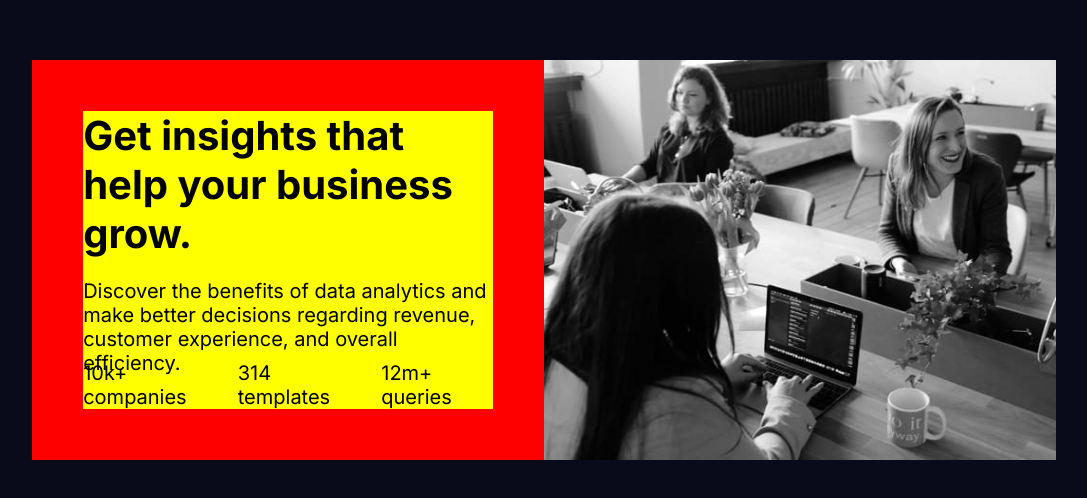
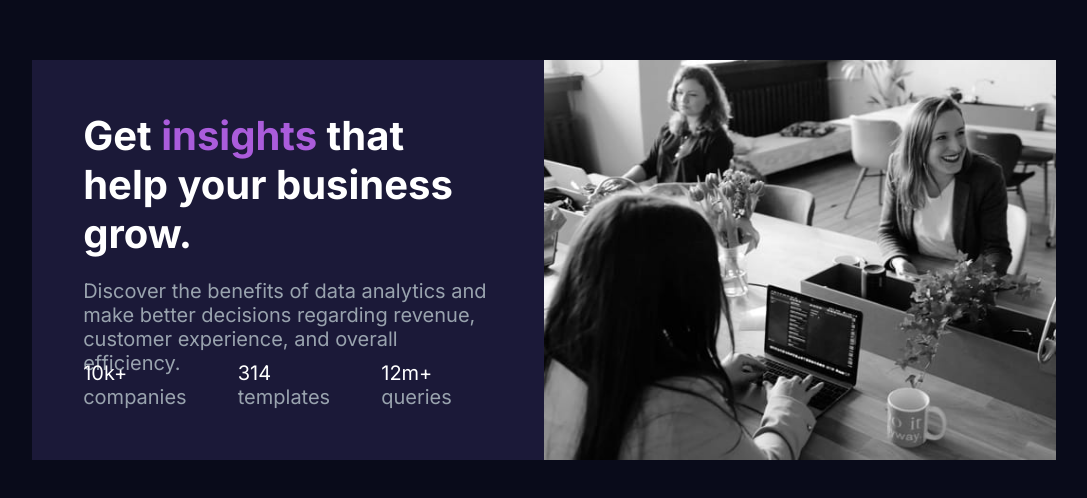
Before and after one commit to VMH1225/FrontEndMentor, a plain HTML site: page stats-preview-card-component-main/index.html in a window 1280 px wide. Shown: the part 140-638 px from the top of the page, without its empty margins (96-1183 px from the left). Drawn offline with Linux system fonts and the light colour scheme.

Commit message:
intial styles complete

```diff
--- a/stats-preview-card-component-main/css/style.css
+++ b/stats-preview-card-component-main/css/style.css
@@ -16,7 +16,7 @@ body{
 main{
         width: 80%;
         height: 50%;
-        background-color: red;
+        background-color: hsl(244, 38%, 16%);
         position: relative;
 }
 
@@ -31,7 +31,7 @@ img{
 
 section{
     display: flex;
-    background-color: yellow;
+    background-color:  hsl(244, 38%, 16%);
     position: absolute;
     width: 40%;
     top: 0;
@@ -45,11 +45,16 @@ h1{
     font-size: 2.5em;
     font-weight: 700;
     margin-bottom: 5%;
+    color: white;
 }
 
+h1 > span{
+    color: hsl(277, 64%, 61%);
+}
 p{
     font-size: 1.25em;
     font-weight: 400;
+    color: #99a3ae;
 }
 
 #bottom_data{
@@ -65,3 +70,11 @@ p{
     flex-direction: column;
     font-size: 1.25em;
 }
+
+.data > span:first-child{
+color: white;
+}
+
+span + span{
+    color: #99a3ae;;
+}
--- a/stats-preview-card-component-main/index.html
+++ b/stats-preview-card-component-main/index.html
@@ -20,7 +20,7 @@
 <body>
   <main>
     <section>
-          <h1>  Get insights that help your business grow.</h1>
+          <h1>  Get <span> insights </span> that help your business grow.</h1>
           <p> Discover the benefits of data analytics and make better decisions regarding revenue, customer
               experience, and overall efficiency. </p>
           <div id="bottom_data">
```
